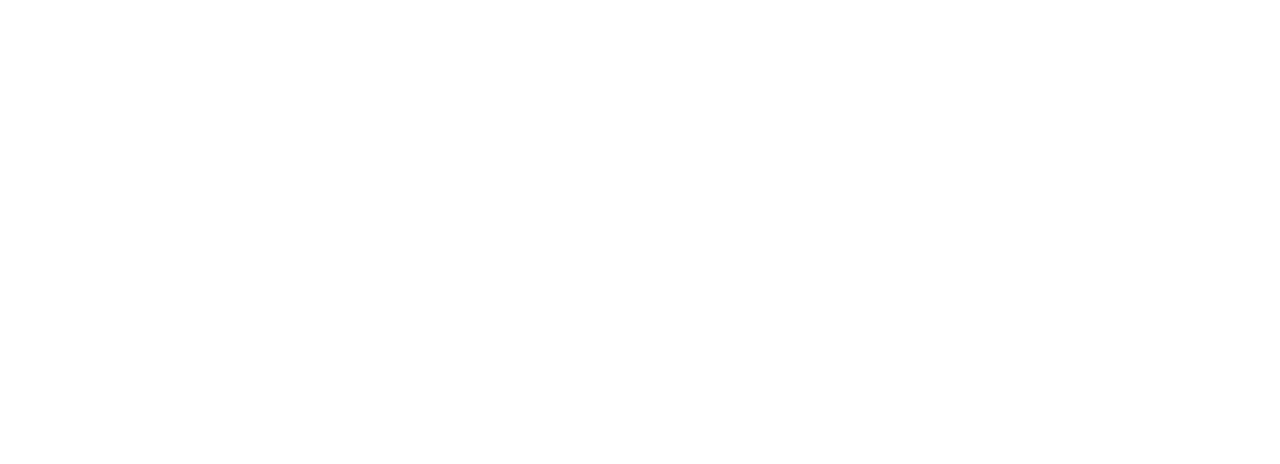
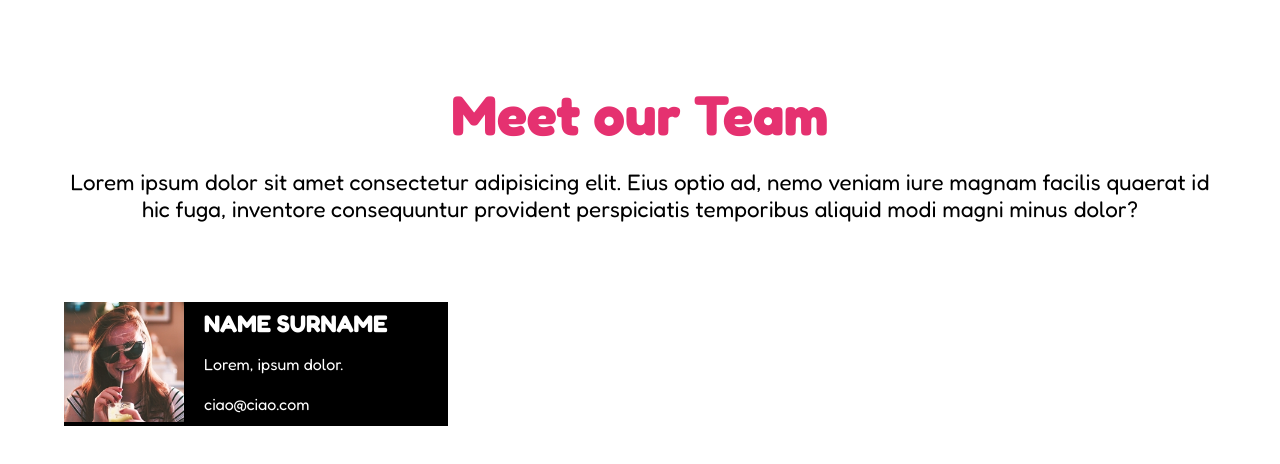
Before and after one commit to carlosvillaar/js-our-team, a plain HTML site: page index.html in a window 1280 px wide. Drawn offline with Linux system fonts and the light colour scheme.

Commit message:
feat: add styles

```diff
--- a/css/style.css
+++ b/css/style.css
@@ -0,0 +1,76 @@
+*{
+  margin: 0;
+  padding: 0;
+  box-sizing: border-box;
+}
+
+.debug{
+  border: 1px solid red;
+}
+
+.flex{
+  display: flex;
+}
+
+.justify-center{
+  justify-content: center;
+}
+
+.align-center{
+  align-items: center;
+}
+
+.bg-black{
+  background-color: black;
+}
+
+body{
+  font-family: fredoka, sans-serif;
+}
+
+.wrapper{
+  width: 90%;
+  margin: 80px auto;
+}
+
+main .main-text{
+  text-align: center;
+}
+
+main .main-text h1{
+  color: #E53170;
+  font-size: 3.5rem;
+  padding-bottom: 20px;
+}
+
+main .main-text p{
+  font-size: 1.4rem;
+}
+
+main .cards-container{
+  width: 100%;
+
+  margin-top: 80px;
+}
+
+.row{
+  width: 100%;
+  height: 100%;
+}
+
+.col{
+  width: calc(100% / 3);
+  margin-right: 30px;
+  margin-bottom: 30px;
+}
+
+main img{
+  height: 120px;
+  width: 120px;
+}
+
+.card-text{
+  color: white;
+  margin-left: 20px;
+  line-height: 40px;
+}
--- a/index.html
+++ b/index.html
@@ -3,10 +3,36 @@
 <head>
   <meta charset="UTF-8">
   <meta name="viewport" content="width=device-width, initial-scale=1.0">
+  <link rel="preconnect" href="https://fonts.googleapis.com">
+  <link rel="preconnect" href="https://fonts.gstatic.com" crossorigin>
+  <link href="https://fonts.googleapis.com/css2?family=Fredoka:wght@300..700&display=swap" rel="stylesheet">
   <link rel="stylesheet" href="./css/style.css">
   <title>Our Team</title>
 </head>
 <body>
+  <header></header>
+  <main>
+    <div class="wrapper">
+      <div class="main-text">
+        <h1>Meet our Team</h1>
+        <p>Lorem ipsum dolor sit amet consectetur adipisicing elit. Eius optio ad, nemo veniam iure magnam facilis quaerat id hic fuga, inventore consequuntur provident perspiciatis temporibus aliquid modi magni minus dolor?</p>
+      </div>
+      <div class="cards-container">
+        <div class="row flex">
+          <div class="col flex bg-black align-center">
+            <div class="img">
+              <img src="./assets/img/female1.png" alt="donna">
+            </div>
+            <div class="card-text">
+              <h2 class="fullname">NAME SURNAME</h2>
+              <p class="role">Lorem, ipsum dolor.</p>
+              <p class="email">ciao@ciao.com</p>
+            </div>
+          </div>
+        </div>
+      </div>
+    </div>
+  </main>
   <script src="./js/script.js"></script>
 </body>
 </html>
```
